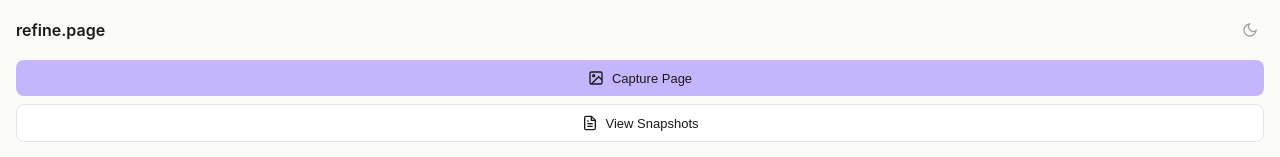
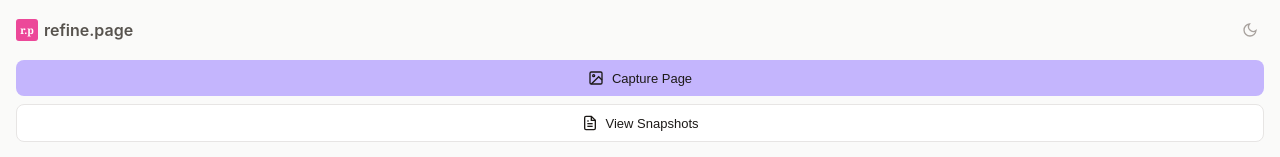
Before and after one commit to jonathanKingston/refine-page-extension, a website with bundled scripts: page src/popup/popup.html in a window 1280 px wide. Shown: the top 157 px of the page. Built offline with nearby package versions, Linux system fonts and the light colour scheme; no server answers.

Commit message:
Adding in icons and logo

```diff
--- a/src/popup/popup.css
+++ b/src/popup/popup.css
@@ -97,13 +97,19 @@
 .header-left {
   display: flex;
   align-items: center;
-  gap: 8px;
+  gap: 6px;
+}
+
+.app-logo {
+  width: 22px;
+  height: 22px;
+  flex-shrink: 0;
 }
 
 .popup-header h1 {
   font-size: 16px;
   font-weight: 600;
-  color: var(--color-text);
+  color: var(--color-text-muted);
 }
 
 .subtitle {
--- a/src/popup/popup.html
+++ b/src/popup/popup.html
@@ -10,6 +10,10 @@
   <div class="popup-container">
     <header class="popup-header">
       <div class="header-left">
+        <svg class="app-logo" viewBox="0 0 90 90" xmlns="http://www.w3.org/2000/svg">
+          <rect width="90" height="90" rx="12" fill="#ec4899"/>
+          <text x="45" y="62" font-family="Georgia, serif" font-size="42" font-weight="bold" fill="#fff" text-anchor="middle">r.p</text>
+        </svg>
         <h1>refine.page</h1>
       </div>
       <button id="toggle-theme" class="theme-toggle" title="Toggle theme">
--- a/src/viewer/viewer.css
+++ b/src/viewer/viewer.css
@@ -148,13 +148,19 @@
 .header-left {
   display: flex;
   align-items: center;
-  gap: 12px;
+  gap: 6px;
+}
+
+.app-logo {
+  width: 22px;
+  height: 22px;
+  flex-shrink: 0;
 }
 
 .app-name {
   font-size: 14px;
   font-weight: 600;
-  color: var(--color-text);
+  color: var(--color-text-muted);
 }
 
 .header-dot {
```
Also changed, not shown: src/viewer/viewer.html (+4 -0 lines), icons/icon-128.png (added), icons/icon-16.png (added), icons/icon-32.png (added), icons/icon-48.png (added), icons/icon.svg (deleted), icons/logo.svg (added), manifest.json.
